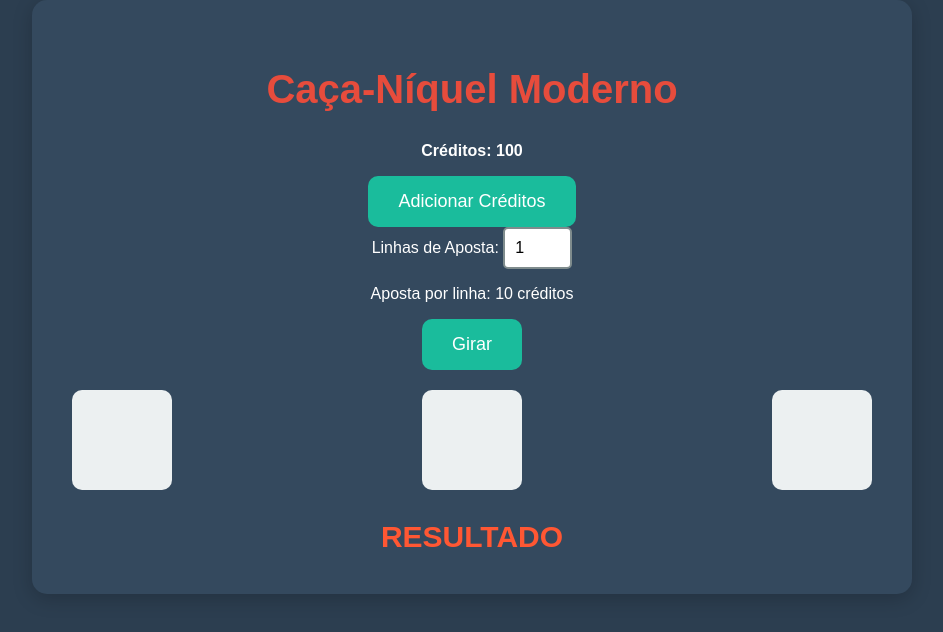
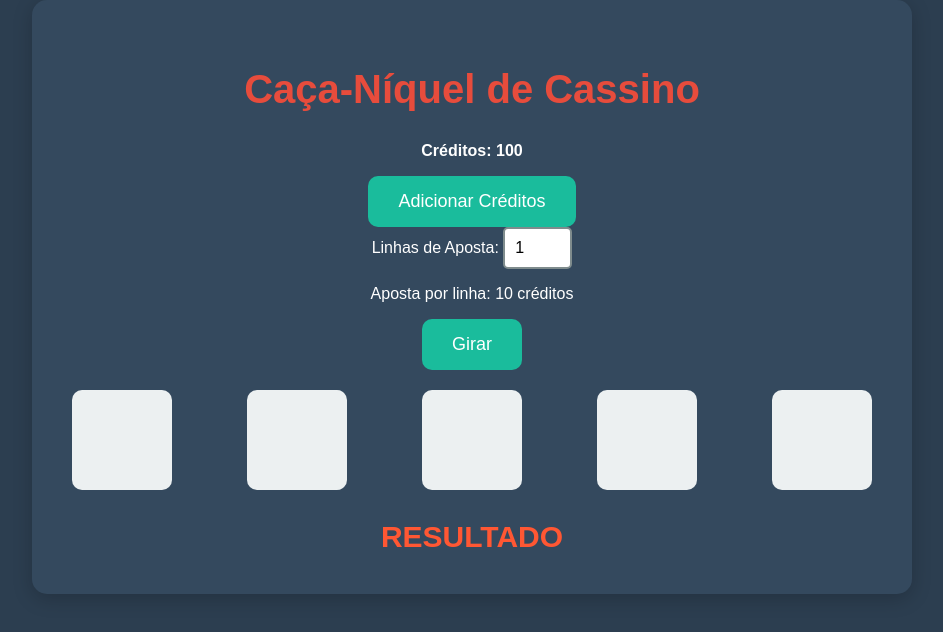
Before and after one commit to leorota21/caca-niquel, a plain HTML site: page index.html in a window 1280 px wide. Shown: the whole page, without its empty margins (168-1111 px from the left). Drawn offline with Linux system fonts and the light colour scheme.

Commit message:
Update index.html

```diff
--- a/index.html
+++ b/index.html
@@ -3,12 +3,12 @@
 <head>
     <meta charset="UTF-8">
     <meta name="viewport" content="width=device-width, initial-scale=1.0">
-    <title>Caça-Níquel Moderno</title>
+    <title>Caça-Níquel de Cassino</title>
     <link rel="stylesheet" href="style.css">
 </head>
 <body>
     <div class="game-container">
-        <h1>Caça-Níquel Moderno</h1>
+        <h1>Caça-Níquel de Cassino</h1>
 
         <!-- Créditos e Painel de Controle -->
         <div class="control-panel">
@@ -31,6 +31,8 @@
             <div class="slot" id="slot1"></div>
             <div class="slot" id="slot2"></div>
             <div class="slot" id="slot3"></div>
+            <div class="slot" id="slot4"></div>
+            <div class="slot" id="slot5"></div>
         </div>
 
         <!-- Resultado e Efeitos -->
```
